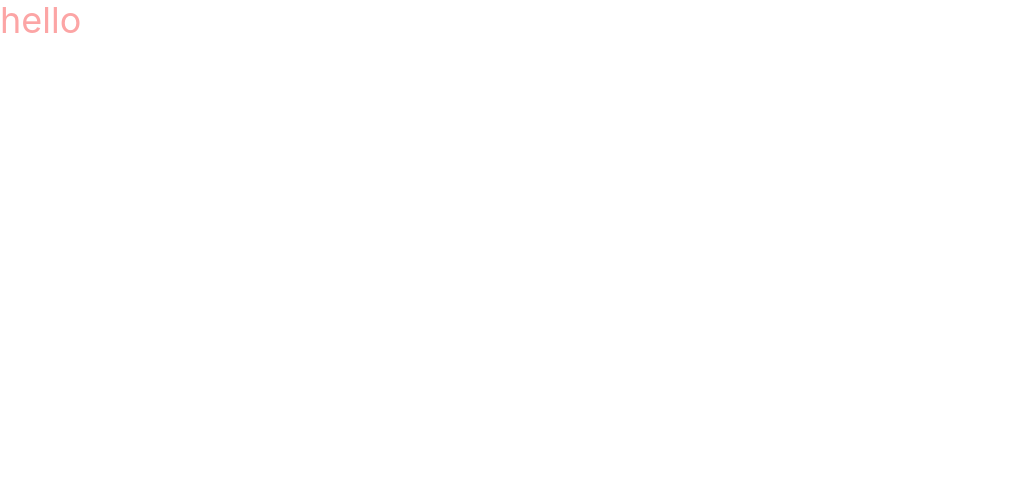
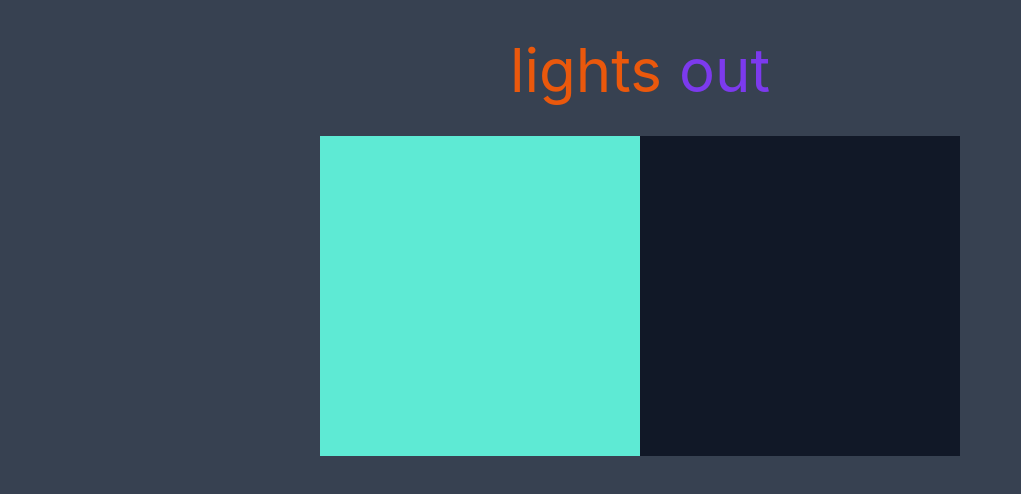
Before and after one commit to fajllo/learning-react, a React (Create React App) app: page / in a window 1280 px wide. Shown: the top 494 px of the page, without its empty margins (0-1021 px from the left). Built offline with nearby package versions, Linux system fonts and the light colour scheme.

Commit message:
initial code, 3 components cell board app

```diff
--- a/src/App.js
+++ b/src/App.js
@@ -1,7 +1,14 @@
+import Board from "./Board";
 function App() {
   return (
-    <div>
-      <h1 className="text-red-300 text-4xl"> hello</h1>
+    <div className="App flex w-screen flex-col items-center bg-gray-700 min-h-screen">
+      <div className=" mt-10 flex flex-col items-center">
+        <h1 className="mb-9">
+          <span className="text-orange-600 text-6xl"> lights </span>
+          <span className="text-6xl text-violet-600">out </span>
+        </h1>
+        <Board />
+      </div>
     </div>
   );
 }
--- /dev/null
+++ b/src/Board.js
@@ -0,0 +1,90 @@
+import React, { Component } from "react";
+import Cell from "./Cell";
+
+/** Game board of Lights out.
+ *
+ * Properties:
+ *
+ * - nrows: number of rows of board
+ * - ncols: number of cols of board
+ * - chanceLightStartsOn: float, chance any cell is lit at start of game
+ *
+ * State:
+ *
+ * - hasWon: boolean, true when board is all off
+ * - board: array-of-arrays of true/false
+ *
+ *    For this board:
+ *       .  .  .
+ *       O  O  .     (where . is off, and O is on)
+ *       .  .  .
+ *
+ *    This would be: [[f, f, f], [t, t, f], [f, f, f]]
+ *
+ *  This should render an HTML table of individual <Cell /> components.
+ *
+ *  This doesn't handle any clicks --- clicks are on individual cells
+ *
+ **/
+
+class Board extends Component {
+  constructor(props) {
+    super(props);
+
+    // TODO: set initial state
+  }
+
+  /** create a board nrows high/ncols wide, each cell randomly lit or unlit */
+
+  createBoard() {
+    let board = [];
+    // TODO: create array-of-arrays of true/false values
+    return board;
+  }
+
+  /** handle changing a cell: update board & determine if winner */
+
+  flipCellsAround(coord) {
+    let { ncols, nrows } = this.props;
+    let board = this.state.board;
+    let [y, x] = coord.split("-").map(Number);
+
+    function flipCell(y, x) {
+      // if this coord is actually on board, flip it
+
+      if (x >= 0 && x < ncols && y >= 0 && y < nrows) {
+        board[y][x] = !board[y][x];
+      }
+    }
+
+    // TODO: flip this cell and the cells around it
+
+    // win when every cell is turned off
+    // TODO: determine is the game has been won
+
+    // this.setState({ board, hasWon }); //TODO: to odkomentować
+  }
+
+  /** Render game board or winning message. */
+
+  render() {
+    return (
+      <div className="Board">
+        <table>
+          <tbody>
+            <tr>
+              <Cell isLit></Cell>
+              <Cell></Cell>
+            </tr>
+          </tbody>
+        </table>
+      </div>
+    );
+    // if the game is won, just show a winning msg & render nothing else
+    // TODO
+    // make table board
+    // TODO
+  }
+}
+
+export default Board;
--- /dev/null
+++ b/src/Cell.js
@@ -0,0 +1,35 @@
+import React, { Component } from "react";
+
+/** A single cell on the board.
+ *
+ * This has no state --- just two props:
+ *
+ * - flipCellsAroundMe: a function rec'd from the board which flips this
+ *      cell and the cells around of it
+ *
+ * - isLit: boolean, is this cell lit?
+ *
+ * This handles clicks --- by calling flipCellsAroundMe
+ *
+ **/
+
+class Cell extends Component {
+  constructor(props) {
+    super(props);
+    this.handleClick = this.handleClick.bind(this);
+  }
+
+  handleClick(evt) {
+    // call up to the board to flip cells around this cell
+    this.props.flipCellsAroundMe();
+  }
+
+  render() {
+    let classes =
+      "Cell   h-80 w-80 " + (this.props.isLit ? " bg-teal-300" : "bg-gray-900");
+
+    return <td className={classes} onClick={this.handleClick} />;
+  }
+}
+
+export default Cell;
```
